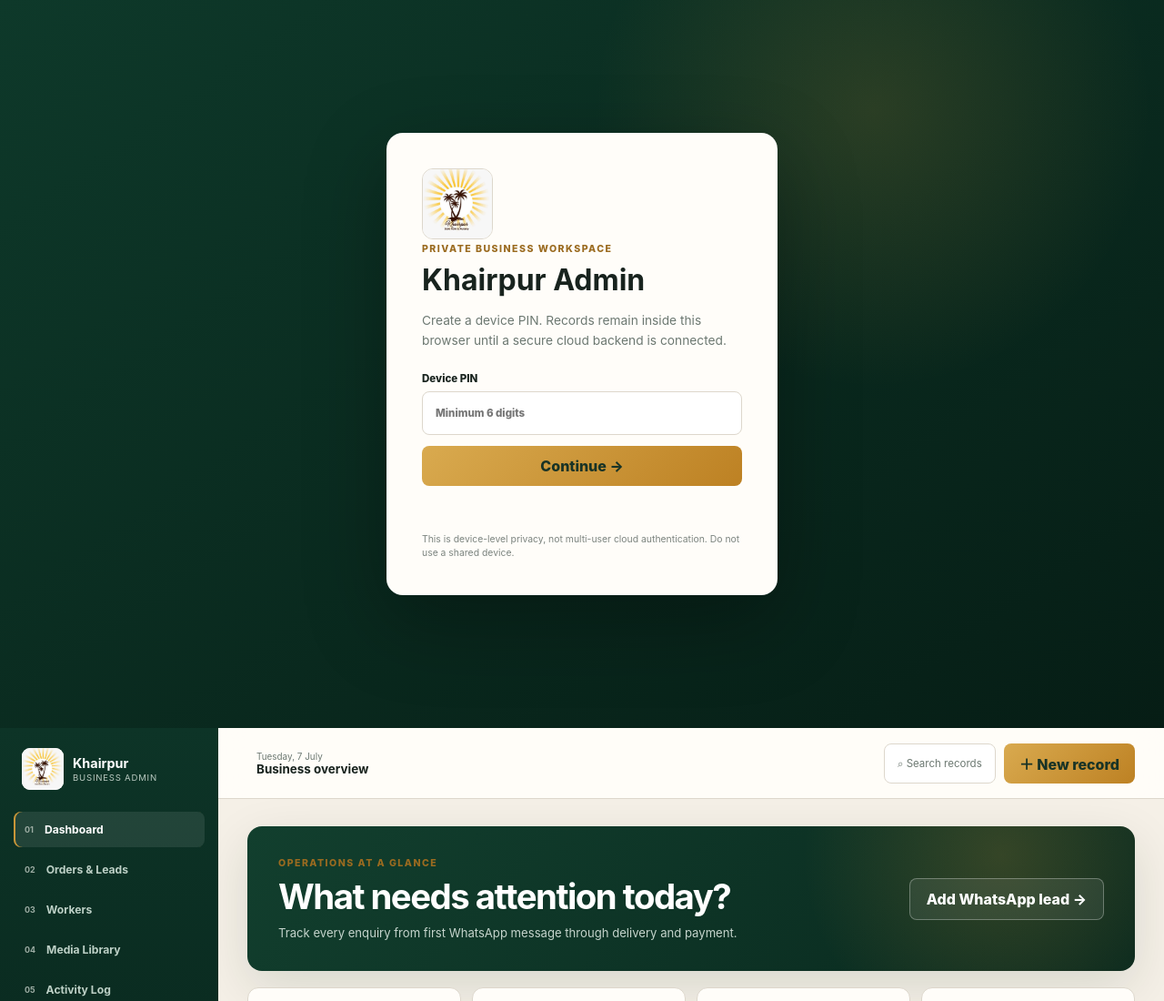
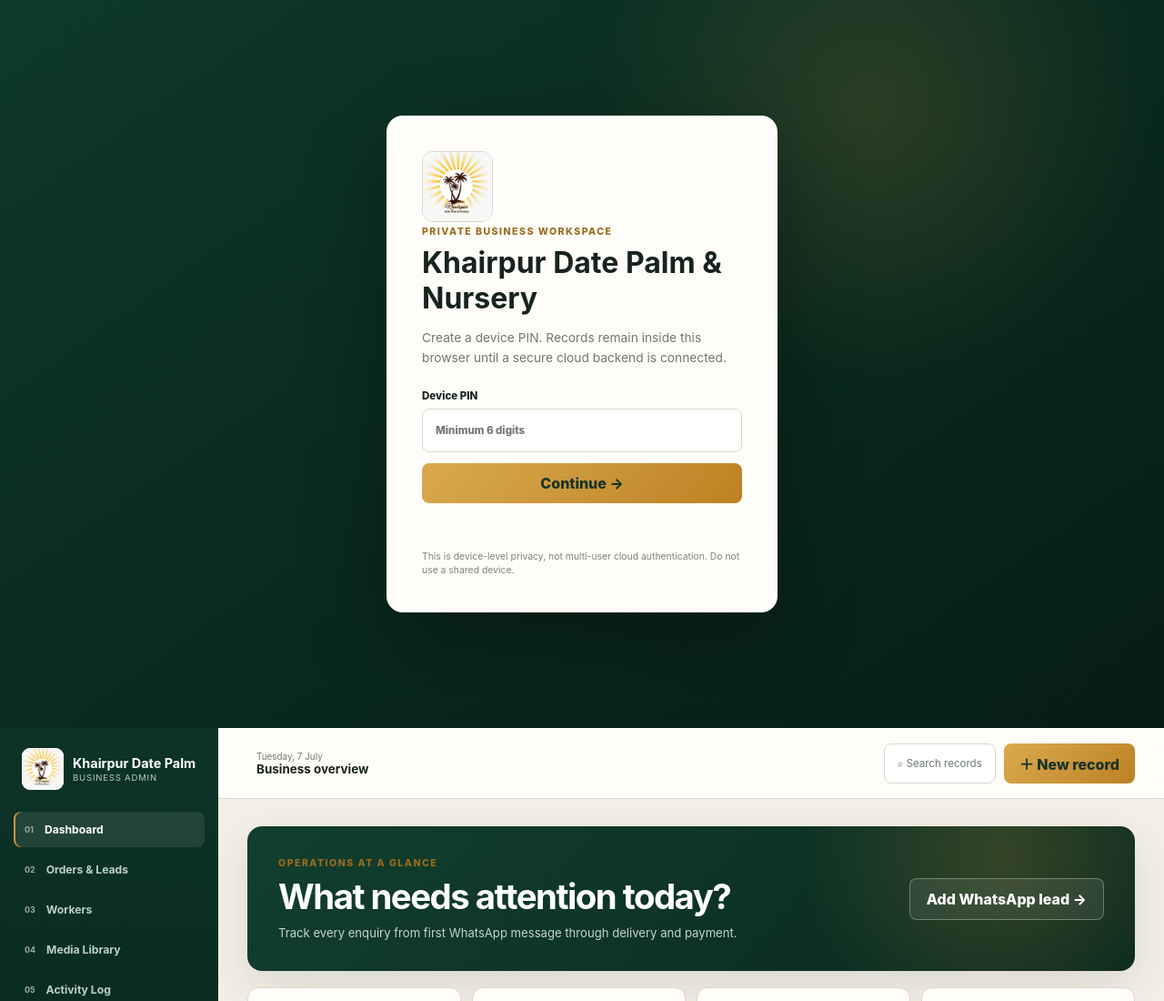
Before and after one commit to aqkanhar-byte/khairpur-date-palm-nursery, a website: page admin.html in a window 1280 px wide. Shown: the top 1100 px of the page at 91% size. Drawn offline with nearby package versions, Linux system fonts and the light colour scheme.

Commit message:
Fix incomplete Khairpur Admin branding in admin panel
Login heading and sidebar brand said just "Khairpur" / "Khairpur
Admin" instead of the full business name.

```diff
--- a/admin.html
+++ b/admin.html
@@ -10,7 +10,7 @@
   <section class="access-screen" id="access-screen" aria-labelledby="access-title">
     <div class="access-card">
       <img src="assets/khairpur-logo.jpg" alt="" width="78" height="78">
-      <p class="kicker">Private business workspace</p><h1 id="access-title">Khairpur Admin</h1>
+      <p class="kicker">Private business workspace</p><h1 id="access-title">Khairpur Date Palm & Nursery</h1>
       <p id="access-copy">Create a device PIN. Records remain inside this browser until a secure cloud backend is connected.</p>
       <form id="access-form"><label>Device PIN<input id="access-pin" type="password" inputmode="numeric" minlength="6" maxlength="12" required autocomplete="current-password" placeholder="Minimum 6 digits"></label><button type="submit">Continue <span>→</span></button><p class="form-status" id="access-status" aria-live="polite"></p></form>
       <small>This is device-level privacy, not multi-user cloud authentication. Do not use a shared device.</small>
@@ -19,7 +19,7 @@
 
   <div class="admin-app" id="admin-app" hidden>
     <aside class="sidebar">
-      <a class="admin-brand" href="admin.html"><img src="assets/khairpur-logo.jpg" alt="" width="46" height="46"><span><b>Khairpur</b><small>Business Admin</small></span></a>
+      <a class="admin-brand" href="admin.html"><img src="assets/khairpur-logo.jpg" alt="" width="46" height="46"><span><b>Khairpur Date Palm</b><small>Business Admin</small></span></a>
       <nav aria-label="Admin navigation">
         <button class="nav-item active" data-view="dashboard"><span>01</span> Dashboard</button>
         <button class="nav-item" data-view="orders"><span>02</span> Orders & Leads</button>
```
Also changed, not shown: dist/admin.html.
